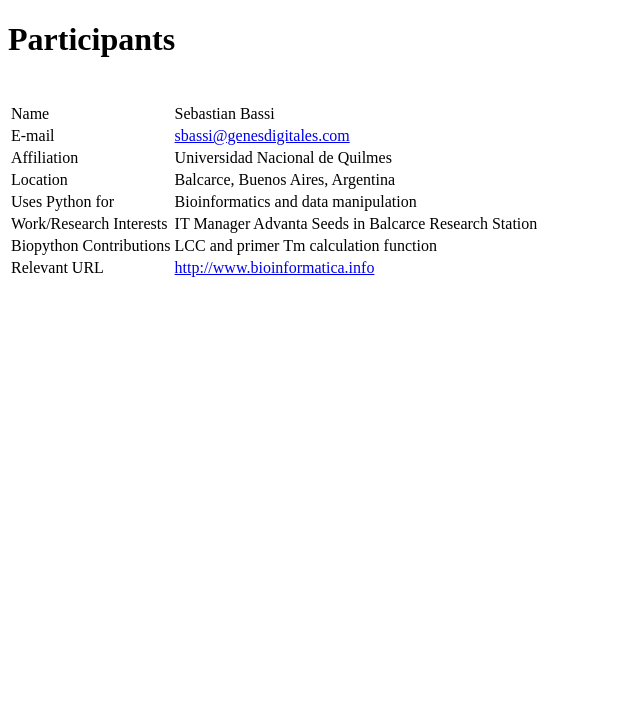
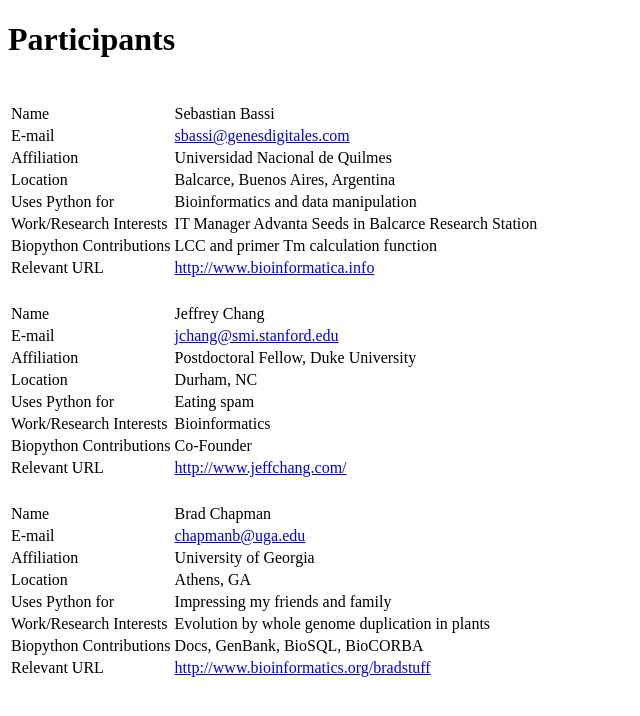
Before and after one commit to biopython/biopython.github.io, a Jekyll site: the page built from wiki/Participants.md, in a window 1280 px wide. Shown: the top 716 px of the page, without its empty margins (0-640 px from the left). Built offline with Jekyll 4.4.1, drawn with Linux system fonts in a browser that asks for light colours.

Commit message:
Change to wiki page

```diff
--- a/wiki/Participants.md
+++ b/wiki/Participants.md
@@ -14,3 +14,25 @@ layout: wiki
 | Work/Research Interests | IT Manager Advanta Seeds in Balcarce Research Station |
 | Biopython Contributions | LCC and primer Tm calculation function                |
 | Relevant URL            | <http://www.bioinformatica.info>                      |
+
+|                         |                                      |
+|-------------------------|--------------------------------------|
+| Name                    | Jeffrey Chang                        |
+| E-mail                  | <jchang@smi.stanford.edu>            |
+| Affiliation             | Postdoctoral Fellow, Duke University |
+| Location                | Durham, NC                           |
+| Uses Python for         | Eating spam                          |
+| Work/Research Interests | Bioinformatics                       |
+| Biopython Contributions | Co-Founder                           |
+| Relevant URL            | <http://www.jeffchang.com/>          |
+
+|                         |                                                 |
+|-------------------------|-------------------------------------------------|
+| Name                    | Brad Chapman                                    |
+| E-mail                  | <chapmanb@uga.edu>                              |
+| Affiliation             | University of Georgia                           |
+| Location                | Athens, GA                                      |
+| Uses Python for         | Impressing my friends and family                |
+| Work/Research Interests | Evolution by whole genome duplication in plants |
+| Biopython Contributions | Docs, GenBank, BioSQL, BioCORBA                 |
+| Relevant URL            | <http://www.bioinformatics.org/bradstuff>       |
```
Also changed, not shown: 1 other file.
